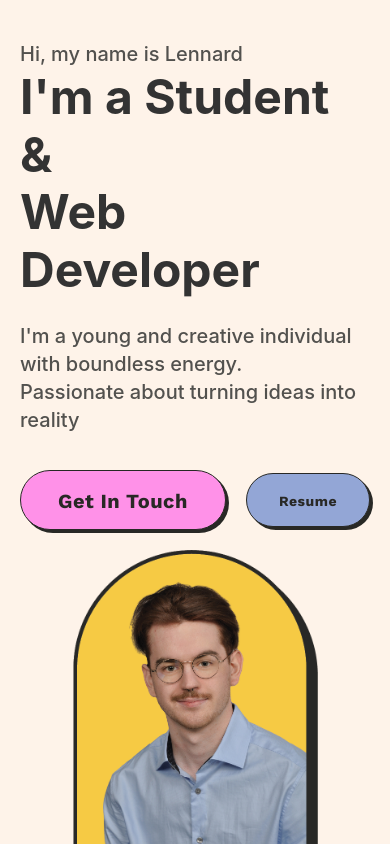
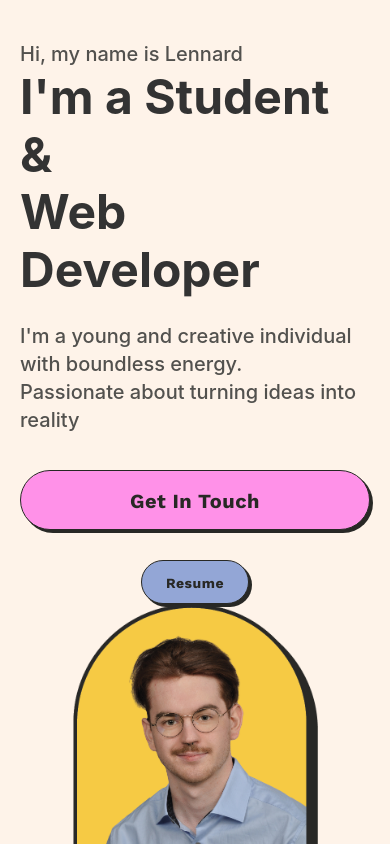
Before and after one commit to lennardrecke/portfolio_v1, a React (Create React App) app: page / in a window 390 px wide. Shown: the top 844 px of the page. Built offline with nearby package versions, Linux system fonts and the light colour scheme.

Commit message:
Update of Resume Button for mobile

```diff
--- a/src/App.css
+++ b/src/App.css
@@ -339,9 +339,18 @@ nav {
 
   .buttons {
     padding-top: 16px;
+    flex-direction: column;
+    gap: 10px;
   }
 
   .primary-button {
+    height: 44px;
+    font-size: 14px;
+    line-height: 44px;
+    padding: 0 24px;
+  }
+
+  .secondary-button {
     height: 44px;
     font-size: 14px;
     line-height: 44px;
```
